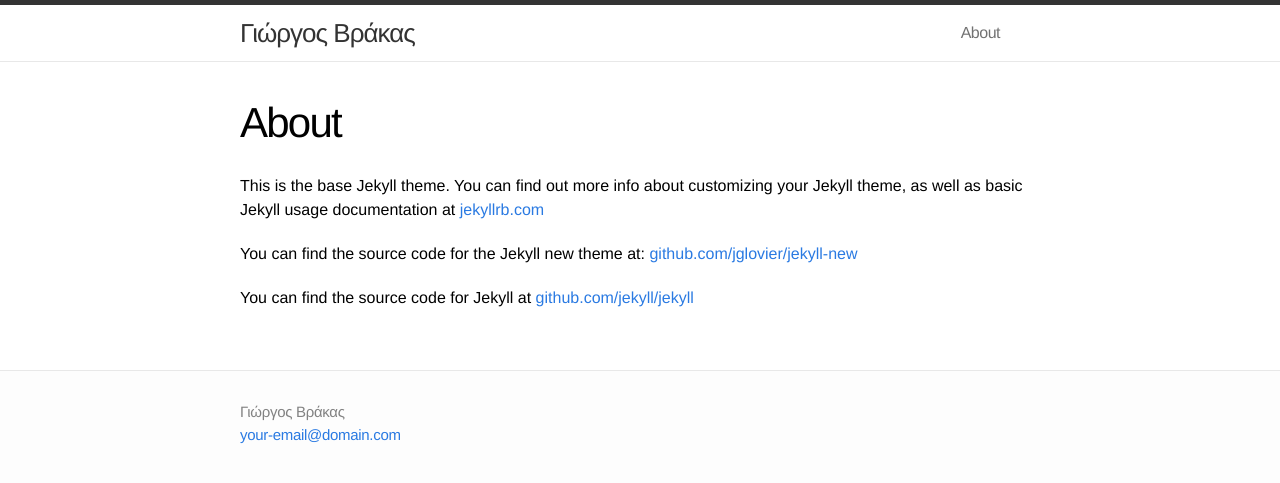
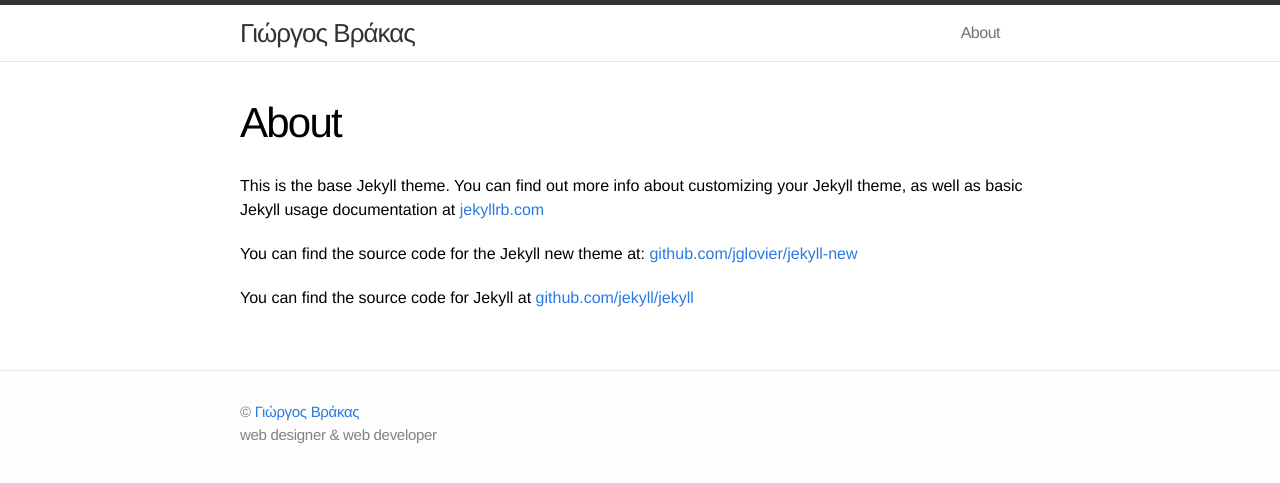
Before and after one commit to vracas/vracas.github.io, a Jekyll site: the page built from about.md, in a window 1280 px wide. Shown: the top 483 px of the page. Built offline with Jekyll 4.4.1, drawn with Linux system fonts in a browser that asks for light colours.

Commit message:
commit 3

```diff
--- a/_includes/footer.html
+++ b/_includes/footer.html
@@ -6,8 +6,8 @@
 
     <div class="footer-col-1 column">
       <ul>
-        <li>{{ site.title }}</li>
-        <li><a href="mailto:{{ site.email }}">{{ site.email }}</a></li>
+        <li>&copy; <a href="{{ site.url }}">{{ site.title }}</a></li>
+        <li>web designer & web developer</li>
       </ul>
     </div>
 
```
